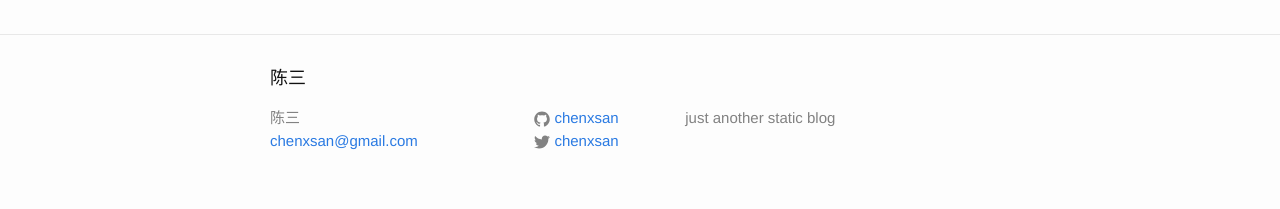
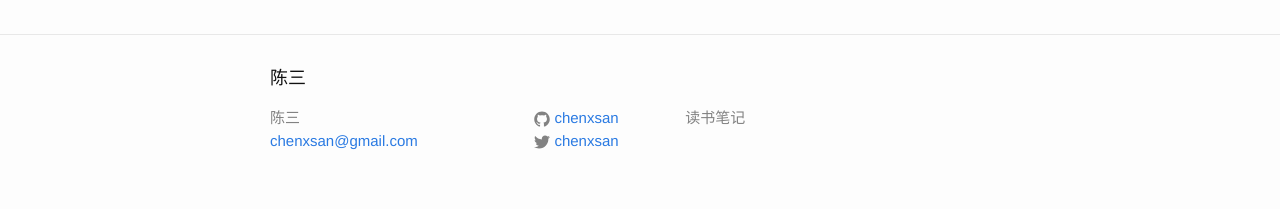
Before and after one commit to engine-go/chenxsan.github.io, a Jekyll site: the page built from index.html, in a window 1280 px wide. Shown: the part 1039-1248 px from the top of the page. Built offline with Jekyll 4.4.1, drawn with Linux system fonts in a browser that asks for light colours; the list of posts is cut into pages by our own code.

Commit message:
update description

```diff
--- a/_config.yml
+++ b/_config.yml
@@ -2,7 +2,7 @@
 title: 陈三
 email: chenxsan@gmail.com
 description: > # this means to ignore newlines until "baseurl:"
-  just another static blog
+  读书笔记
 baseurl: "" # the subpath of your site, e.g. /blog/
 url: "" # the base hostname & protocol for your site
 twitter_username: chenxsan
```
